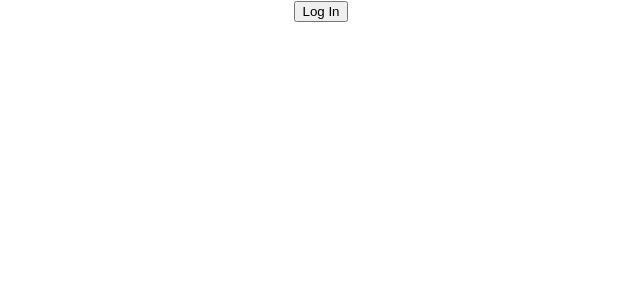
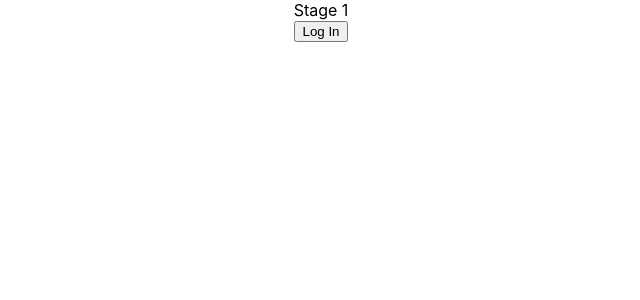
Before and after one commit to dcryan/react-context-redux, a React (Create React App) app: page / in a window 1280 px wide. Shown: the top 300 px of the page, without its empty margins (319-959 px from the left). Built offline with nearby package versions, Linux system fonts and the light colour scheme.

Commit message:
title for stage 1

```diff
--- a/src/App.js
+++ b/src/App.js
@@ -9,6 +9,7 @@ function App() {
 
   return (
     <div className="App">
+      <div>Stage 1</div>
       <AuthContext.Provider value={{ auth, dispatch }}>
         <Header />
       </AuthContext.Provider>
```
